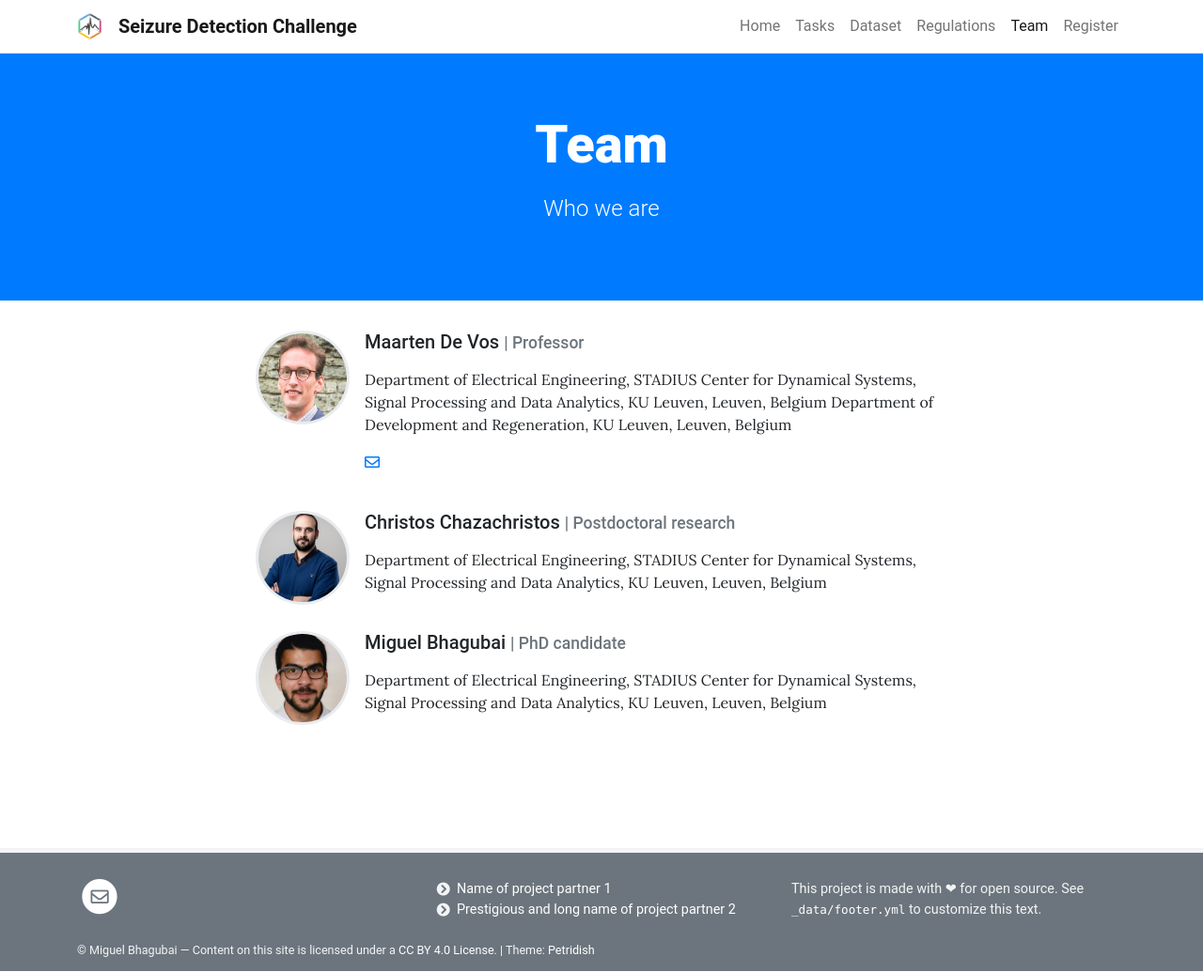
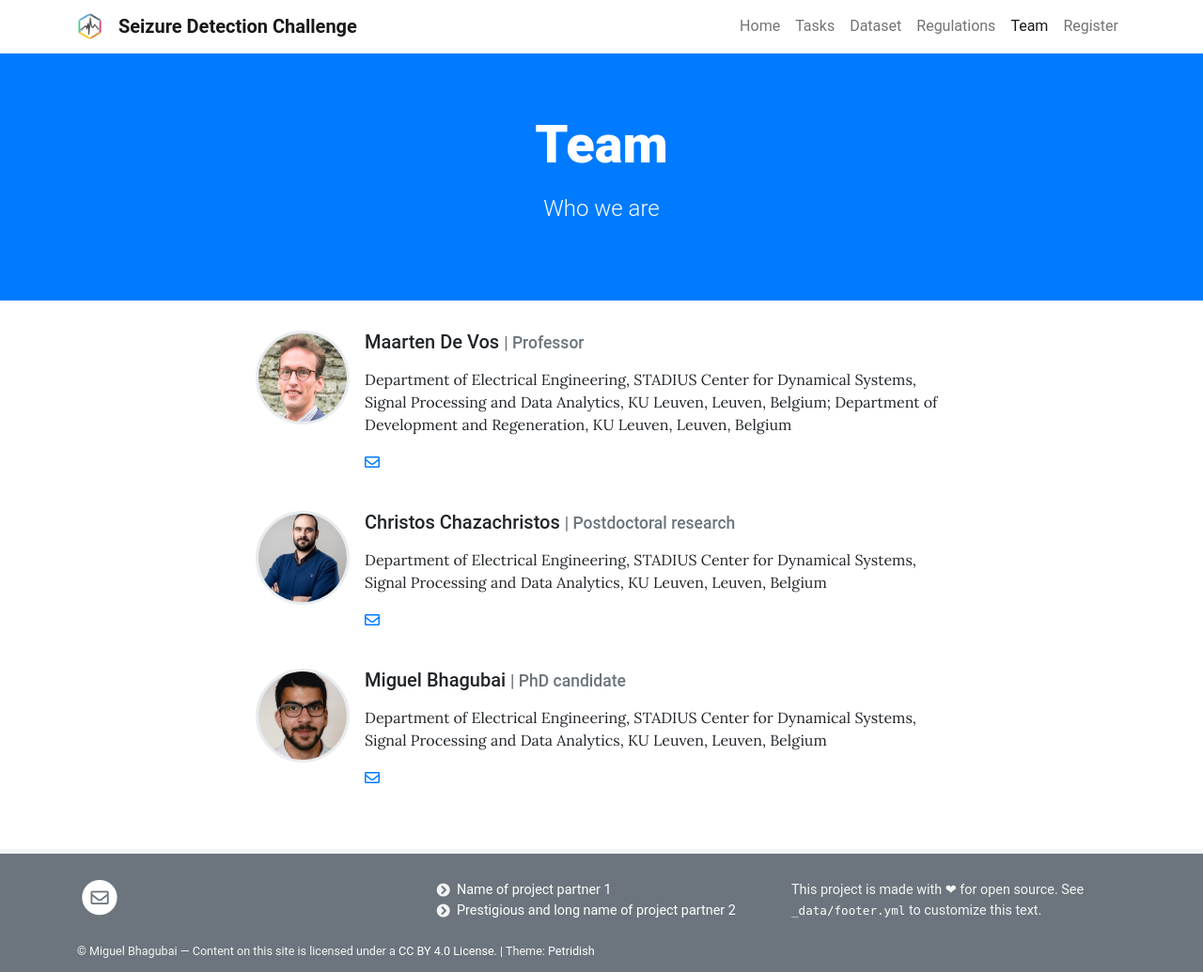
Before and after one commit to miguelbhagubai/testpage, a Jekyll site: the page built from pages/team.md, in a window 1280 px wide. Shown: the whole page at 94% size. Built offline with Jekyll 4.4.1, drawn with Linux system fonts in a browser that asks for light colours.

Commit message:
updated team

```diff
--- a/_data/team.yml
+++ b/_data/team.yml
@@ -4,18 +4,18 @@
   role: Professor
   image: assets/theme/images/maarten.png
   description: >
-    Department of Electrical Engineering, STADIUS Center for Dynamical Systems, Signal Processing and Data Analytics, KU Leuven, Leuven, Belgium
-    Department of Development and Regeneration, KU Leuven, Leuven, Belgium
+    Department of Electrical Engineering, STADIUS Center for Dynamical Systems, Signal Processing and Data Analytics, KU Leuven, Leuven, Belgium; Department of Development and Regeneration, KU Leuven, Leuven, Belgium
   email: maarten.devos@kuleuven.be
 
 - name: Christos Chazachristos
   role: Postdoctoral research
-  image: assets/theme/images/christos.png # Can be external link
+  image: assets/theme/images/christos.png
   description: >
     Department of Electrical Engineering, STADIUS Center for Dynamical Systems, Signal Processing and Data Analytics, KU Leuven, Leuven, Belgium
-
+  email: cchatzic@esat.kuleuven.be
 - name: Miguel Bhagubai
   role: PhD candidate
   image: assets/theme/images/miguel.png
   description: >
     Department of Electrical Engineering, STADIUS Center for Dynamical Systems, Signal Processing and Data Analytics, KU Leuven, Leuven, Belgium
+  email: miguel.bhagubai@esat.kuleuven.be
```
